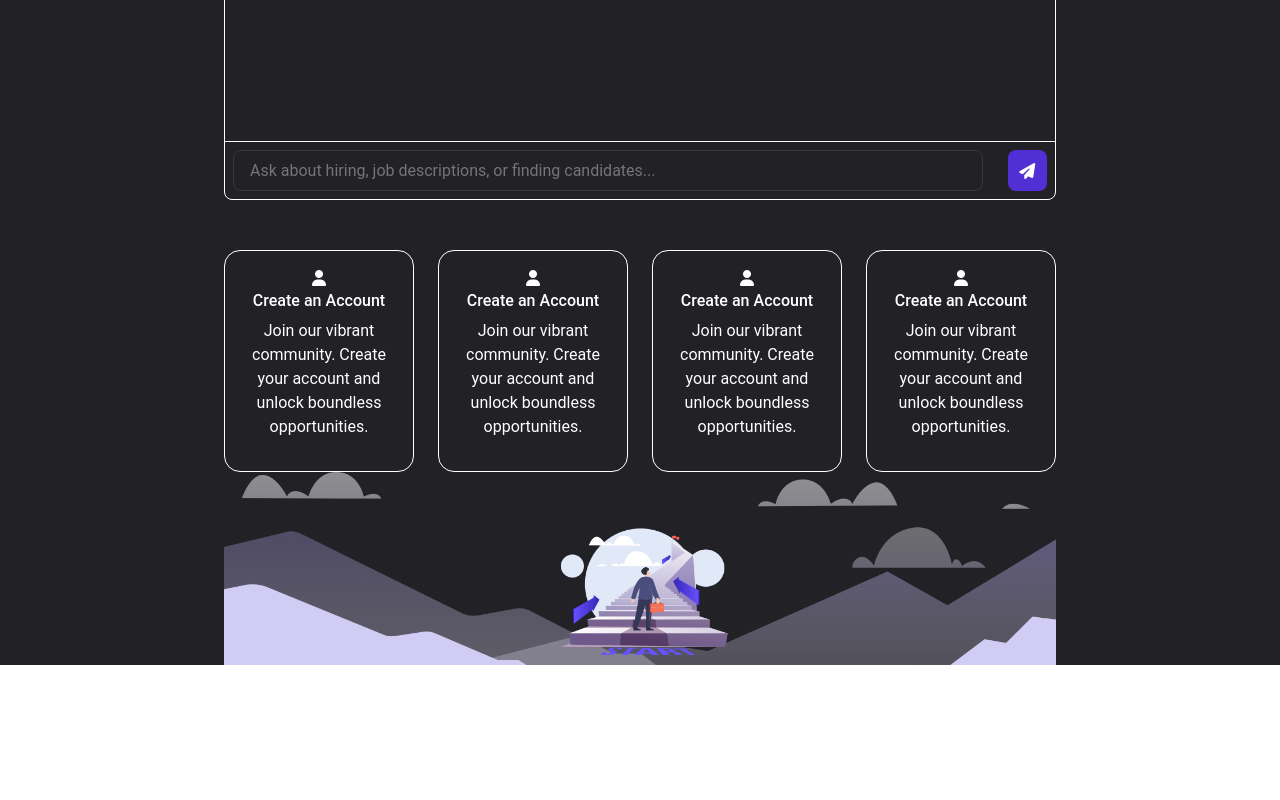
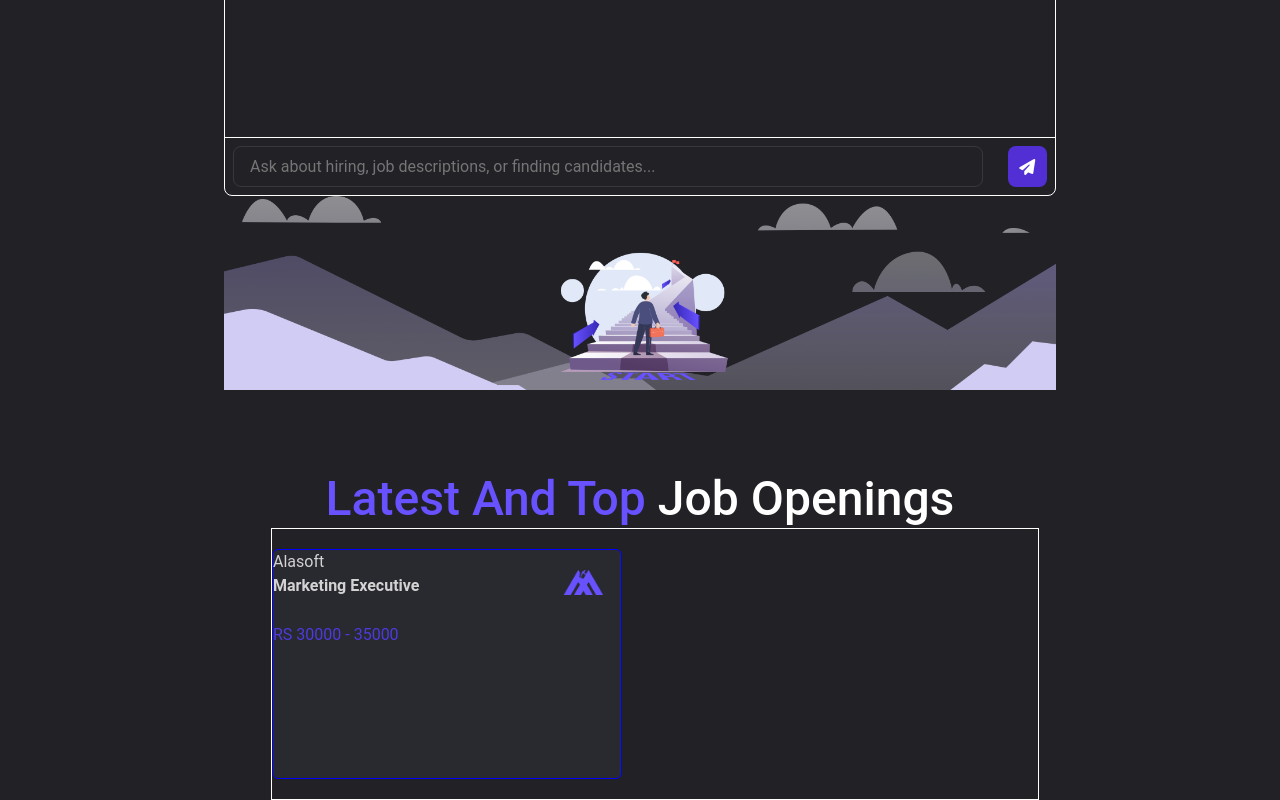
Before and after one commit to irshadhussainweb-png/Web-Development-class, a plain HTML site: page home prectics/hairing mine/index.html in a window 1280 px wide. Shown: the part 1249-2049 px from the top of the page. Before the commit the page ends 1914 px from the top, so only its background shows below. Drawn offline with nearby package versions, Linux system fonts and the light colour scheme.

Commit message:
Signed-off-by: Irshad <irshad.hussainweb@gmail.com>

```diff
--- a/home prectics/hairing mine/index.html
+++ b/home prectics/hairing mine/index.html
@@ -130,57 +130,37 @@
         </div>
 
         <!-- QUick steps -->
-        <div class="quickStepContainer">
+        <div>
+            <div class="Banner">
+                <img src="./images/start.png" alt="">
+            </div>
+            <div class="quickStepContainer">
+                <div class="cardsection">
+                    <h3>Latest And Top <span>Job Openings</span></h3>
+                    <div class="cards">
+                        <div class="card">
+                            <div class="cardcontant">
+                                <p>Alasoft <br> <b>Marketing Executive</b></p>
 
-            <div class="row">
-
-                <div class="col-lg-3 col-md-6  col-sm-12 ">
-                    <div class="stepCard">
-                        <i class="fa-solid fa-user"></i>
-                        <h6>Create an Account</h6>
-                        <p>Join our vibrant community. Create your account and unlock boundless opportunities.</p>
+                                <p class="price">RS 30000 - 35000</p>
+                                <div class="logocard">
+                                    <img src="./images/card logo.png" alt="">
+                                </div>
+                            </div>
+                        </div>
                     </div>
 
-                </div>
-                <div class="col-lg-3 col-md-6  col-sm-12 ">
-                    <div class="stepCard">
-                        <i class="fa-solid fa-user"></i>
-                        <h6>Create an Account</h6>
-                        <p>Join our vibrant community. Create your account and unlock boundless opportunities.</p>
-                    </div>
+
 
                 </div>
-                <div class="col-lg-3 col-md-6  col-sm-12 ">
-                    <div class="stepCard">
-                        <i class="fa-solid fa-user"></i>
-                        <h6>Create an Account</h6>
-                        <p>Join our vibrant community. Create your account and unlock boundless opportunities.</p>
-                    </div>
 
-                </div>
-                <div class="col-lg-3 col-md-6  col-sm-12 ">
-                    <div class="stepCard">
-                        <i class="fa-solid fa-user"></i>
-                        <h6>Create an Account</h6>
-                        <p>Join our vibrant community. Create your account and unlock boundless opportunities.</p>
-                    </div>
-                </div>
 
-            </div>
-
-            <div class="Banner">
-                <img src="./images/start.png" alt="">
             </div>
 
 
 
-
-
-
-
-
-            <!-- body div  -->
         </div>
+    </div>
 
 
 
--- a/home prectics/hairing mine/style.css
+++ b/home prectics/hairing mine/style.css
@@ -19,7 +19,7 @@ body {
     gap: 24px;
     padding: 24px;
     margin: 0 75.5px;
-    border: 1px solid red;
+
 
 }
 
@@ -53,7 +53,7 @@ body {
 
 .herosection {
     width: 1351;
-    border: 1px solid white;
+
 }
 
 .herosection h1 {
@@ -317,7 +317,8 @@ body {
 }
 
 .Banner {
-    width: 100%;
+    width: 80% 50%;
+
 
 }
 
@@ -325,3 +326,67 @@ body {
     max-width: 100%;
     height: auto;
 }
+
+.cardsection {
+    margin-top: 80PX;
+    padding-left: 32px;
+    padding-right: 32px;
+
+}
+
+.cardsection h3 {
+    color: rgb(255 255 255 / var(--tw-text-opacity, 1));
+    text-align: center;
+    font-size: 48px;
+    margin: 0 auto;
+    color: #6851ff;
+}
+
+.cardsection h3 span {
+    color: #fff;
+}
+
+.cards {
+    border: 1px solid #fff;
+    width: 100%;
+    height: 302;
+    margin: 0 15px;
+    padding: 20px 0;
+
+}
+
+.card {
+    width: 350px;
+    height: 230px;
+    background-color: rgb(41 41 48 / var(--tw-bg-opacity, 1));
+    border: 1px solid blue;
+}
+
+.card p {
+    color: #d3d3d3;
+}
+
+.cardcontant .price {
+    color: rgb(77, 59, 219);
+    margin: 25px auto;
+}
+
+.cardcontant {
+    position: relative;
+
+}
+
+.logocard {
+    position: absolute;
+    top: 20px;
+    left: 290px;
+    right: 0px;
+    bottom: 10px;
+    width: 100%;
+    height: 90px;
+}
+
+.logocard img {
+    width: 40px;
+    height: 25px;
+}
```
Also changed, not shown: home prectics/hairing mine/images/card logo.png (added).
